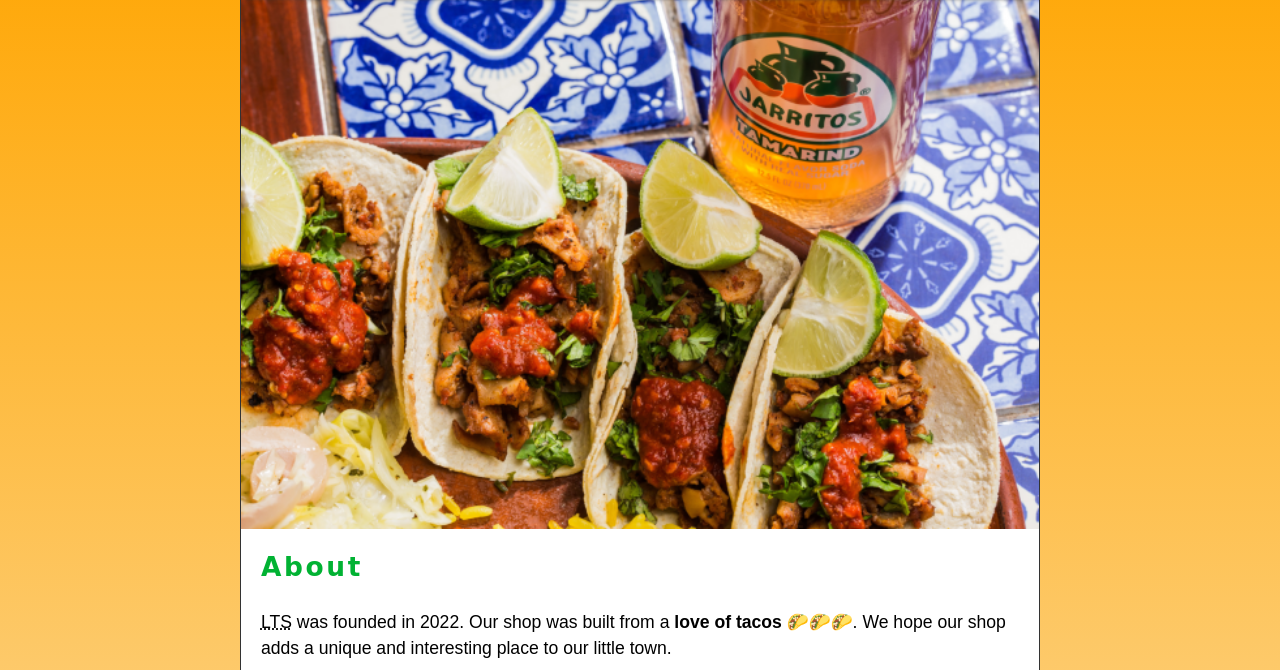
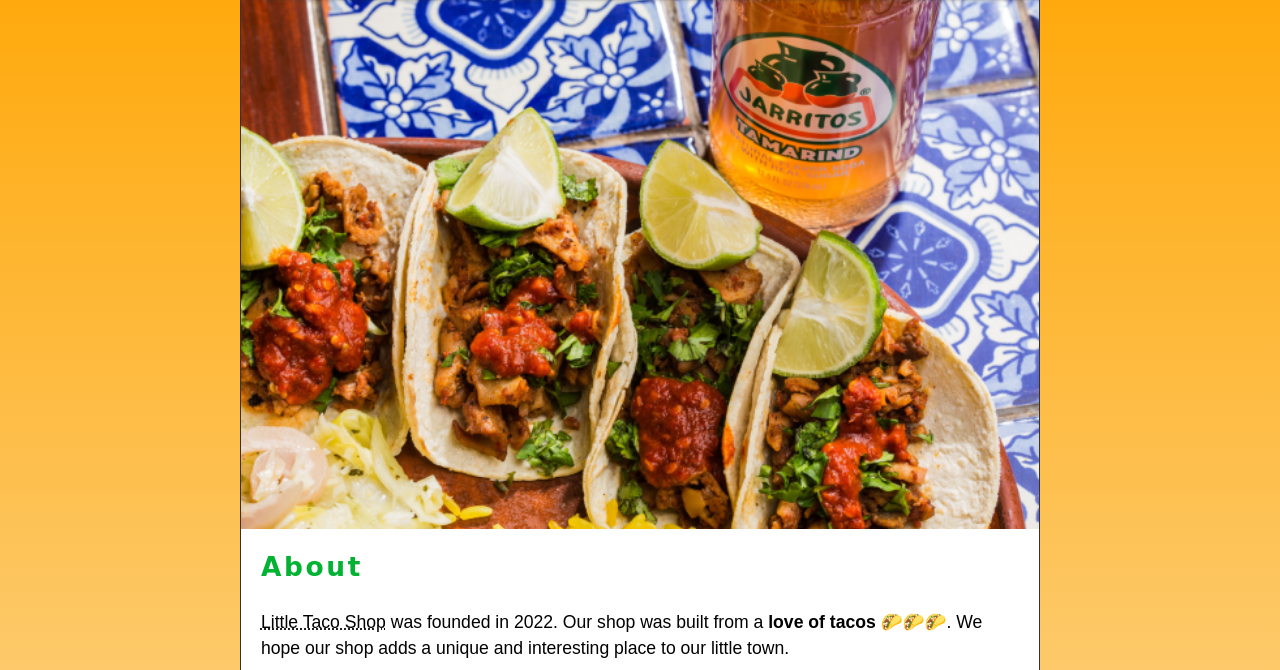
Before and after one commit to royalBoni/my-shop, a plain HTML site: page about.html in a window 1280 px wide. Shown: the part 92-762 px from the top of the page. Drawn offline with Linux system fonts and the light colour scheme.

Commit message:
making changes in the about page

```diff
--- a/about.html
+++ b/about.html
@@ -45,7 +45,7 @@
             <article id="about" class="main__article about">
                 <h2>About</h2>
                 <p>
-                    <abbr title="The Little Taco Shop">LTS</abbr> was founded in <time datetime="2022">2022</time>. Our shop
+                    <abbr title="The Little Taco Shop">Little Taco Shop</abbr> was founded in <time datetime="2022">2022</time>. Our shop
                     was built from a <strong>love of tacos</strong> 🌮🌮🌮. We hope our shop adds a unique and interesting
                     place to our little town.
                 </p>
```
